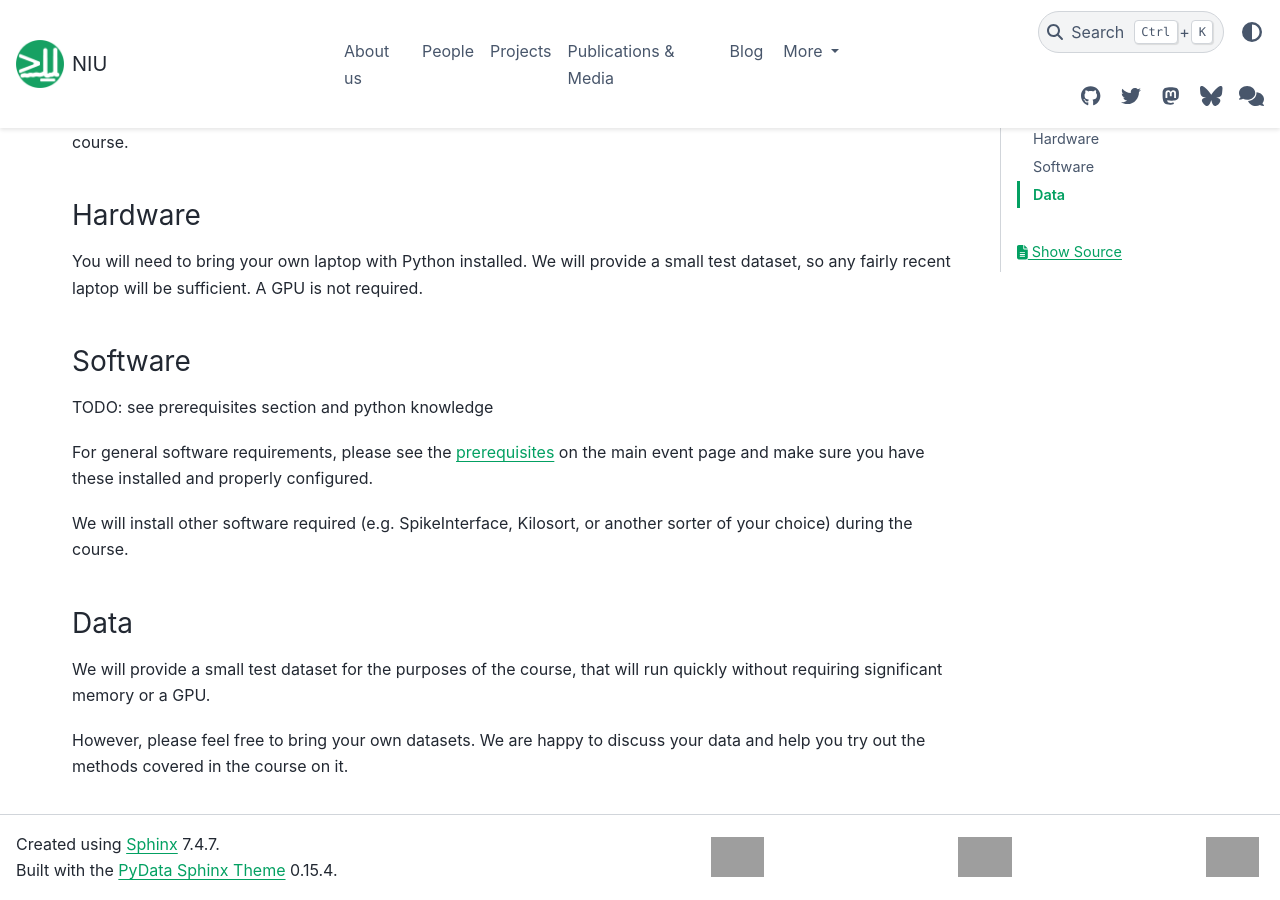
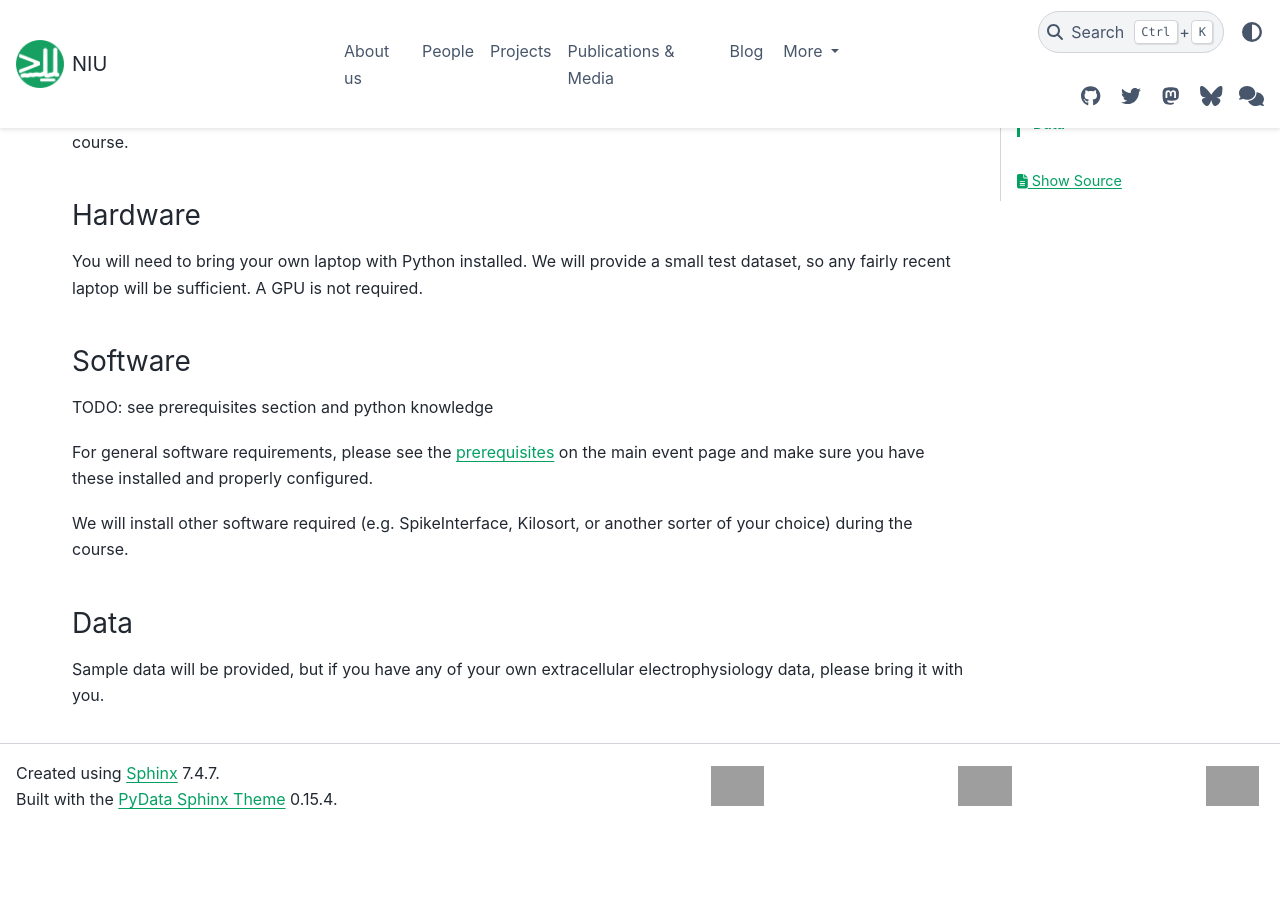
Before and after one commit to neuroinformatics-unit/neuroinformatics-unit.github.io, a Sphinx documentation site: the page built from docs/source/open-software-summer-school/2026/extracellular-electrophysiology.md, in a window 1280 px wide and 900 px high, scrolled down 2009 px. Built offline with Sphinx 7.4.7 and the PyData theme 0.15.4, drawn with Linux system fonts in a browser that asks for light colours; nearby versions of some CDN libraries; after the commit the page ends 2838 px from its top, so only the background shows below that; grey boxes are pictures that could not be loaded.

Commit message:
Update docs/source/open-software-summer-school/2026/extracellular-electrophysiology.md
Co-authored-by: Adam Tyson <code@adamltyson.com>

```diff
--- a/docs/source/open-software-summer-school/2026/extracellular-electrophysiology.md
+++ b/docs/source/open-software-summer-school/2026/extracellular-electrophysiology.md
@@ -94,9 +94,4 @@ your choice) during the course.
 
 
 ### Data
-
-We will provide a small test dataset for the purposes of the course, that will
-run quickly without requiring significant memory or a GPU.
-
-However, please feel free to bring your own datasets. We are happy to discuss your data and
-help you try out the methods covered in the course on it.
+Sample data will be provided, but if you have any of your own extracellular electrophysiology data, please bring it with you.
```
